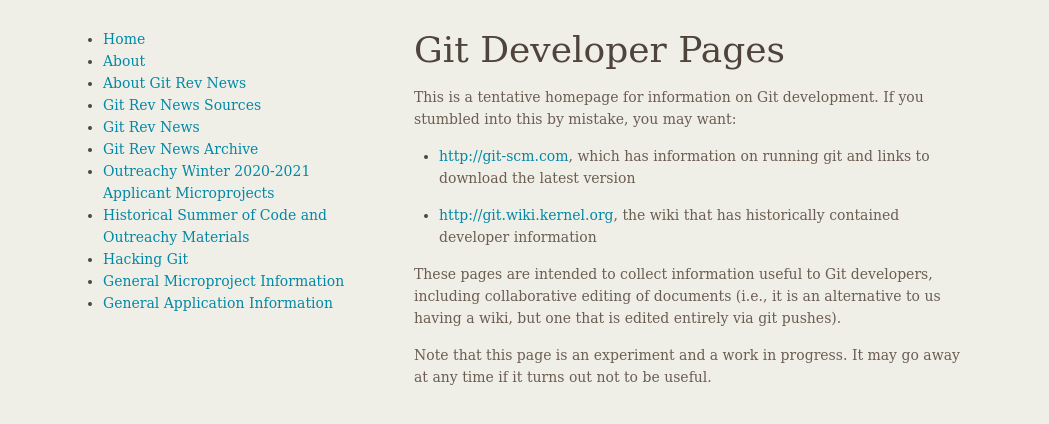
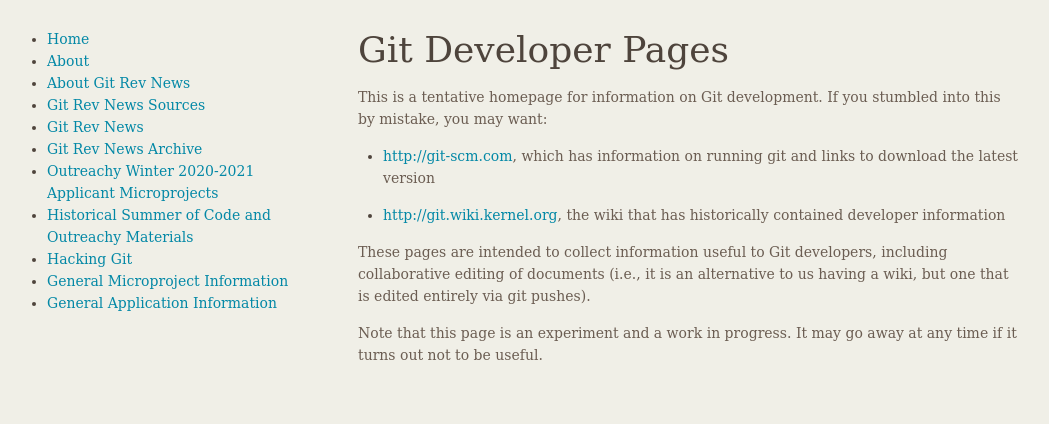
Before and after one commit to git/git.github.io, a Jekyll site: the page built from index.md, in a window 1280 px wide. Shown: the top 424 px of the page, without its empty margins (120-1169 px from the left). Built offline with Jekyll 4.4.1, drawn with Linux system fonts in a browser that asks for light colours.

Commit message:
css: move the max-width to the site
This allows the wrapper to fit the whole width of the window, and align
the contained elements properly.

The width of the navbar is 20em (280px), so the max-width of the site is
940px - 280px, thus retaining the original width.

This fixes the issue with "Git Rev News: Edition 68" where the site width
was too big, and the navbar width got too small.

Signed-off-by: Felipe Contreras <felipe.contreras@gmail.com>

```diff
--- a/css/main.css
+++ b/css/main.css
@@ -36,6 +36,7 @@
     -webkit-flex: 1;
     -ms-flex: 1;
     flex: 1;
+    max-width: 660px;
 }
 
 .navbar {
@@ -62,7 +63,7 @@
   display: -ms-flexbox;
   display: flex;
   margin: 0 auto;
-  max-width: 940px;
+  justify-content: center;
 }
 
 @media (max-width: 700px) {
```
